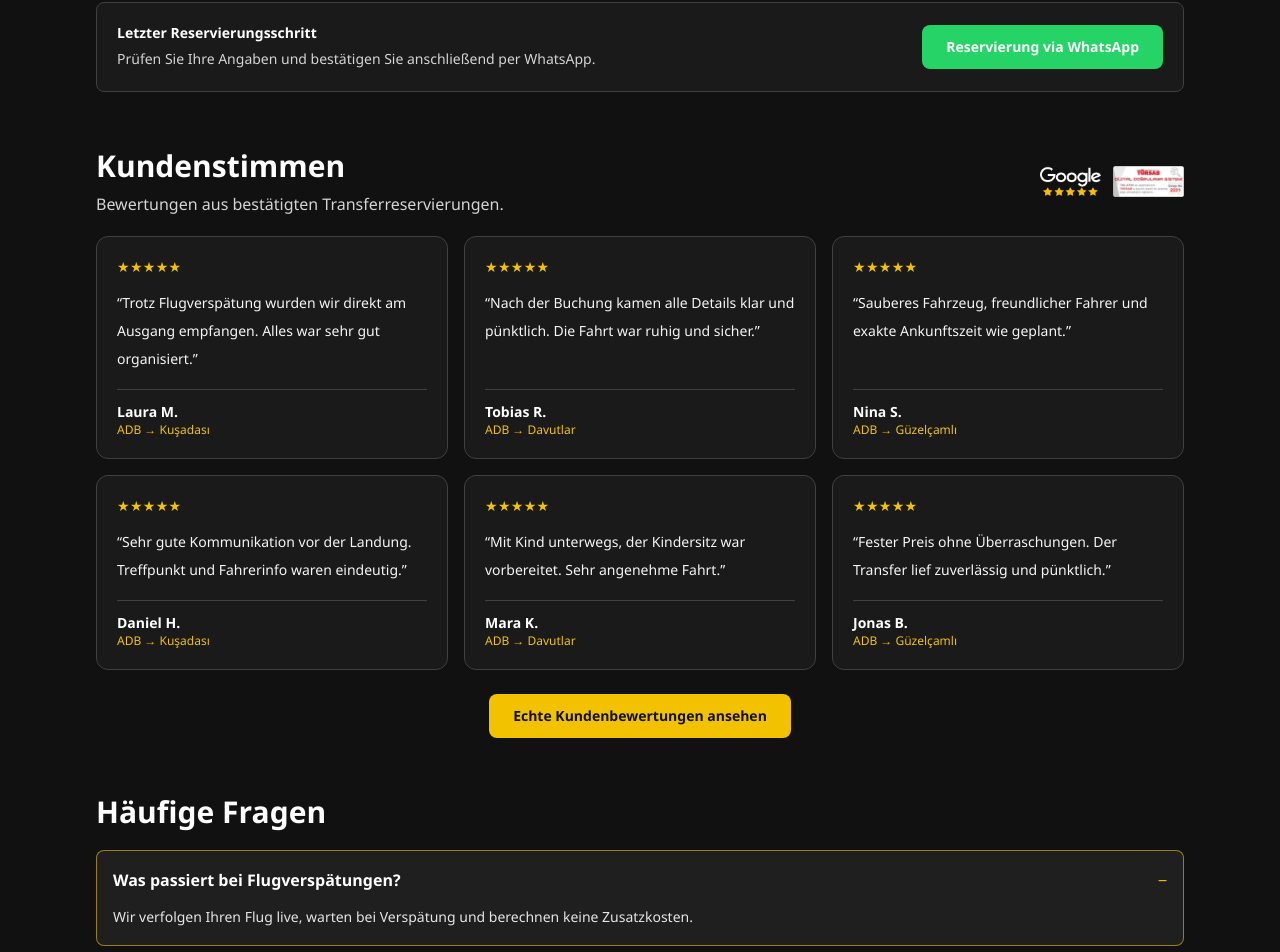
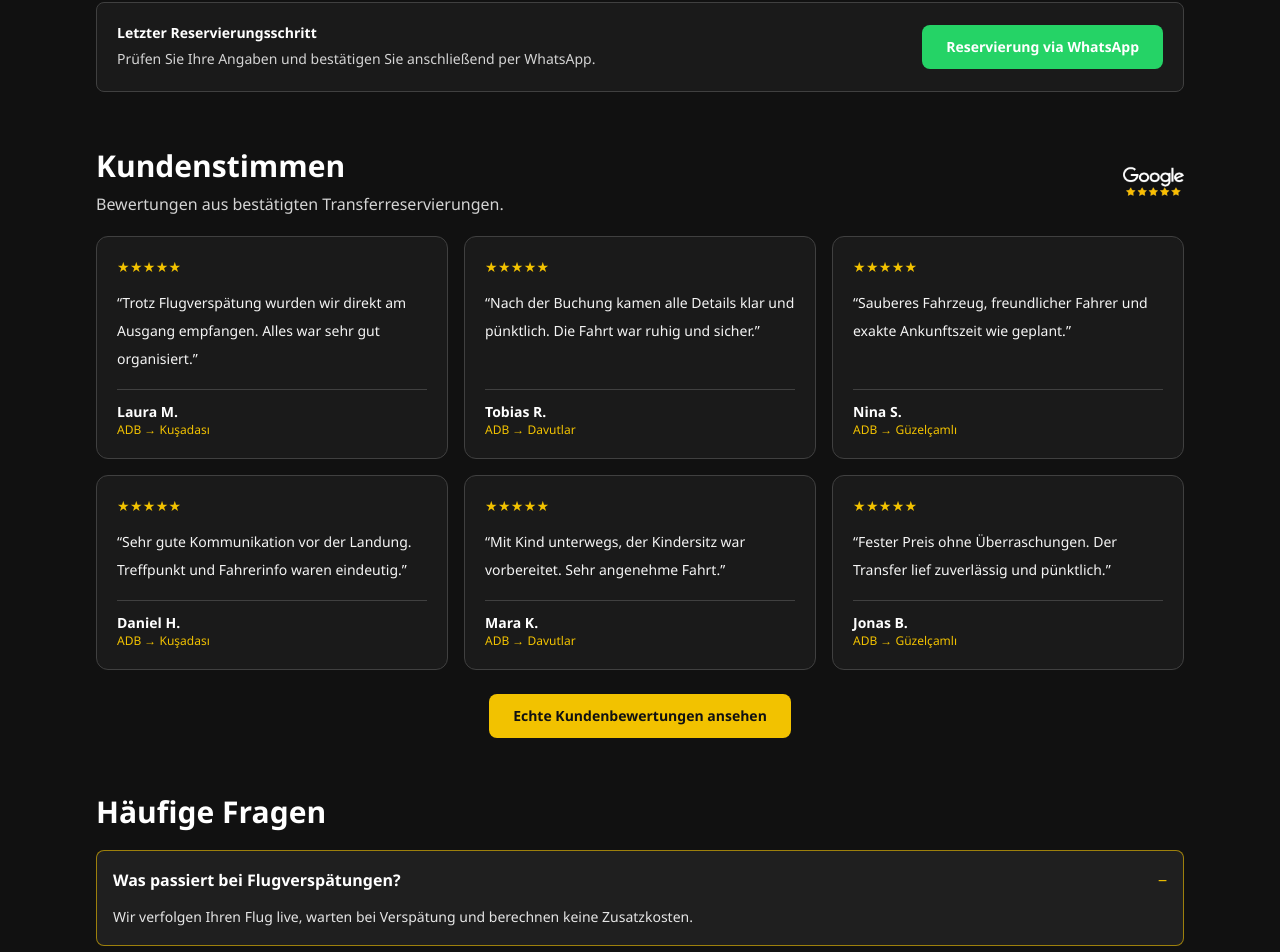
Before and after one commit to greensworks/kusadasi-izmir-transfer, a Next.js app: page /de in a window 1280 px wide. Shown: the part 2194-3146 px from the top of the page. Built offline with nearby package versions, Linux system fonts and the light colour scheme.

Commit message:
Hide social sidebar on mobile and remove TURSAB badge

```diff
--- a/components/common/FloatingWhatsAppButton.tsx
+++ b/components/common/FloatingWhatsAppButton.tsx
@@ -1,7 +1,7 @@
 export function FloatingWhatsAppButton() {
   return (
     <>
-      <aside className="fixed left-3 top-1/2 z-50 -translate-y-1/2">
+      <aside className="fixed left-3 top-1/2 z-50 hidden -translate-y-1/2 md:block">
         <div className="flex flex-col gap-2 rounded-xl border border-neutral-700 bg-[#151515]/90 p-2 backdrop-blur">
         <a
           href="https://www.linkedin.com/company/utopia-izmir-transfer/"
--- a/components/sections/Testimonials.tsx
+++ b/components/sections/Testimonials.tsx
@@ -100,19 +100,6 @@
                 className="h-8 w-auto object-contain"
               />
             </a>
-            <Image
-              src="/images/tursab-badge.webp"
-              alt={
-                locale === "tr"
-                  ? "TÜRSAB onaylı transfer hizmet rozeti"
-                  : locale === "de"
-                    ? "TÜRSAB-geprüftes Transferabzeichen"
-                    : "TURSAB approved transfer service badge"
-              }
-              width={100}
-              height={38}
-              className="h-8 w-auto object-contain"
-            />
           </div>
         </div>
 
```
Also changed, not shown: 1 other file (tests, documents, lock files or other folders).
